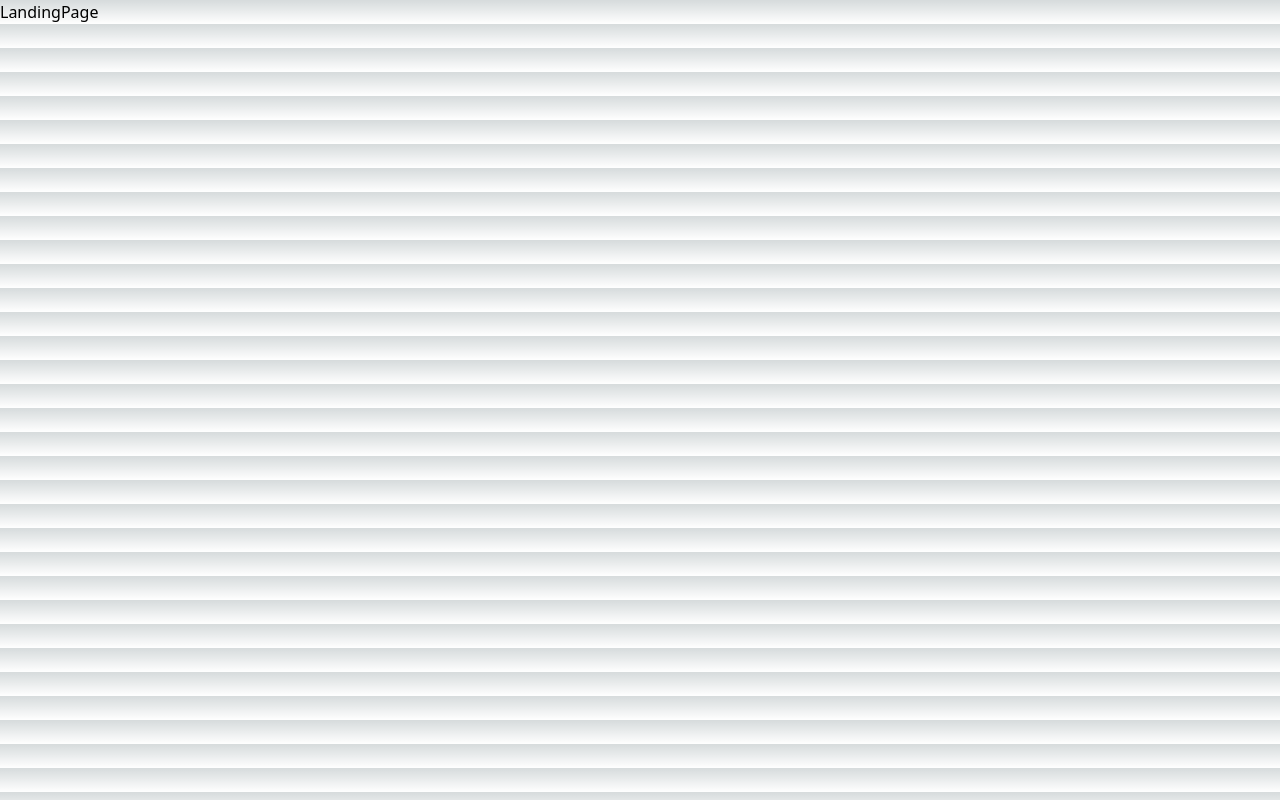
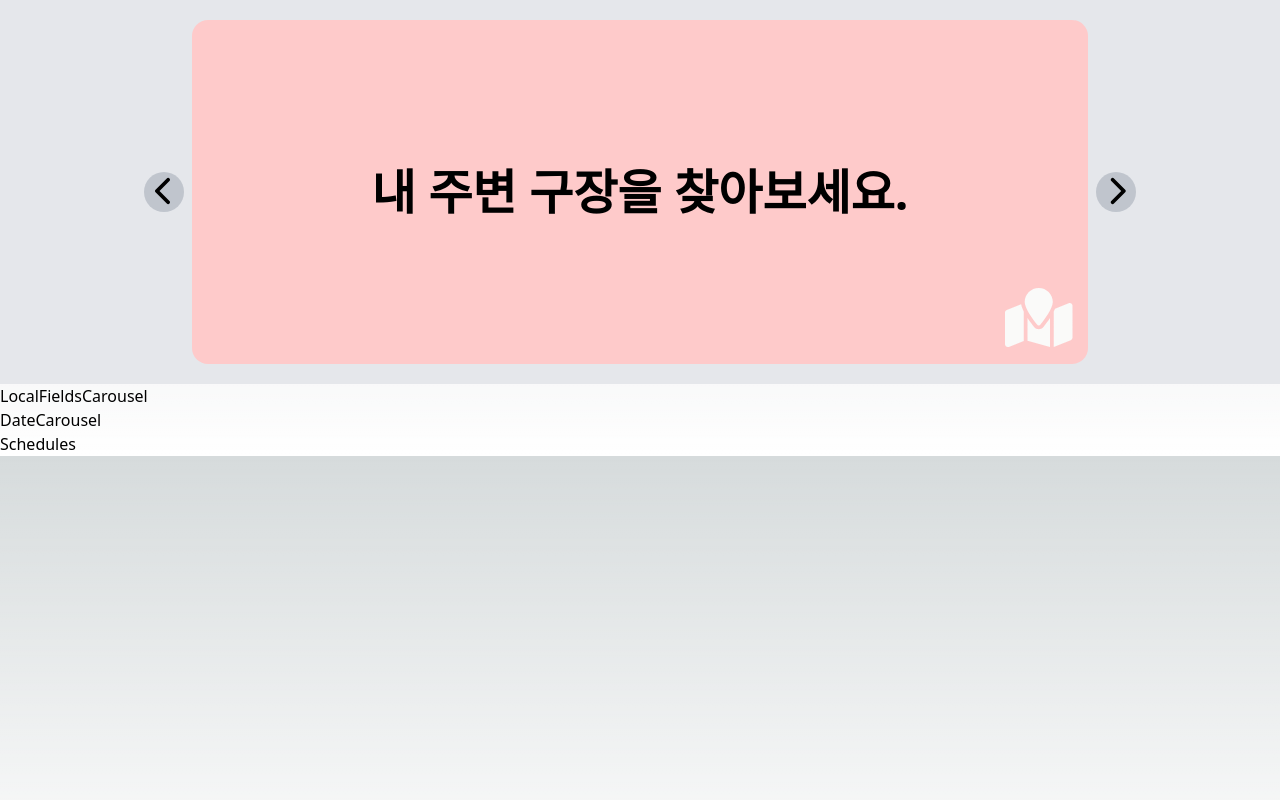
Before and after one commit to I-Futsal-U/I-Futsal-U-FE, a Next.js app: page / in a window 1280 px wide. Built offline with nearby package versions, Linux system fonts and the light colour scheme.

Commit message:
feat: MainCarousel 구현
추가 라이브러리
- fontawesome
- Swiper

```diff
--- a/app/(main)/page.tsx
+++ b/app/(main)/page.tsx
@@ -1,5 +1,17 @@
+import DateCarousel from "@/components/landing/DateCarousel";
+import LocalFieldsCarousel from "@/components/landing/LocalFieldsCarousel";
+import MainCarousel from "@/components/landing/MainCarousel/MainCarousel";
+import Schedules from "@/components/landing/Sehcdules";
+
 function LandingPage() {
-  return <>LandingPage</>;
+  return (
+    <>
+      <MainCarousel />
+      <LocalFieldsCarousel />
+      <DateCarousel />
+      <Schedules />
+    </>
+  );
 }
 
 export default LandingPage;
--- a/app/layout.tsx
+++ b/app/layout.tsx
@@ -1,6 +1,10 @@
 import "./globals.css";
+import "@fortawesome/fontawesome-svg-core/styles.css";
+
+import { config } from "@fortawesome/fontawesome-svg-core";
 
 import ReactQuery from "@/components/provider/ReactQuery";
+config.autoAddCss = false;
 
 export const metadata = {
   title: "I·Futsal·U",
--- /dev/null
+++ b/components/landing/DateCarousel.tsx
@@ -0,0 +1,5 @@
+function DateCarousel() {
+  return <div>DateCarousel</div>;
+}
+
+export default DateCarousel;
--- /dev/null
+++ b/components/landing/LocalFieldsCarousel.tsx
@@ -0,0 +1,5 @@
+function LocalFieldsCarousel() {
+  return <div>LocalFieldsCarousel</div>;
+}
+
+export default LocalFieldsCarousel;
--- /dev/null
+++ b/components/landing/MainCarousel/MainCarousel.tsx
@@ -0,0 +1,69 @@
+"use client";
+import "swiper/css";
+
+import {
+  faChevronLeft,
+  faChevronRight,
+  faFutbol,
+  faMapLocation,
+} from "@fortawesome/free-solid-svg-icons";
+import { FontAwesomeIcon } from "@fortawesome/react-fontawesome";
+import { useRef } from "react";
+import { Autoplay, Navigation } from "swiper";
+import { Swiper, SwiperSlide } from "swiper/react";
+
+import MainItem from "./MainItem";
+
+function MainFieldCarousel() {
+  const navigationNextRef = useRef<HTMLButtonElement | null>(null);
+  const navigationPrevRef = useRef<HTMLButtonElement | null>(null);
+
+  const bgColors = ["bg-blue-700", "bg-red-200"];
+  const icons = [faFutbol, faMapLocation];
+  const texts = ["우리 모두 페어플레이해요!", "내 주변 구장을 찾아보세요."];
+
+  return (
+    <div className="w-screen h-52 sm:h-64 md:h-96 bg-gray-200 py-5">
+      <div className="relative max-w-4xl h-full mx-auto">
+        <Swiper
+          className="w-full h-full"
+          slidesPerView={1}
+          autoplay={{ delay: 2000, disableOnInteraction: false }}
+          loop
+          navigation={{
+            prevEl: navigationPrevRef.current,
+            nextEl: navigationNextRef.current,
+          }}
+          speed={700}
+          modules={[Autoplay, Navigation]}
+        >
+          {bgColors.map((e, i) => (
+            <SwiperSlide
+              className={`rounded-2xl text-xl sm:text-3xl md:text-5xl font-bold ${e}`}
+              key={e}
+            >
+              <h2 className="absolute top-1/2 w-full text-center -translate-y-1/2">
+                {texts[i]}
+              </h2>
+              <MainItem icon={icons[i]} />
+            </SwiperSlide>
+          ))}
+        </Swiper>
+        <button
+          ref={navigationPrevRef}
+          className="hidden lg:block absolute top-1/2 -left-12 -translate-y-1/2 bg-gray-400/50 w-10 h-10 rounded-full z-10"
+        >
+          <FontAwesomeIcon icon={faChevronLeft} className="text-3xl" />
+        </button>
+        <button
+          ref={navigationNextRef}
+          className="hidden lg:block absolute top-1/2 -right-12 -translate-y-1/2 bg-gray-400/50 w-10 h-10 rounded-full z-10"
+        >
+          <FontAwesomeIcon icon={faChevronRight} className="text-3xl" />
+        </button>
+      </div>
+    </div>
+  );
+}
+
+export default MainFieldCarousel;
--- /dev/null
+++ b/components/landing/MainCarousel/MainItem.tsx
@@ -0,0 +1,19 @@
+import { IconDefinition } from "@fortawesome/free-solid-svg-icons";
+import { FontAwesomeIcon } from "@fortawesome/react-fontawesome";
+
+interface MainItemProps {
+  icon: IconDefinition;
+}
+
+function MainItem({ icon }: MainItemProps) {
+  return (
+    <div className="absolute bottom-4 right-4">
+      <FontAwesomeIcon
+        icon={icon}
+        className="text-stone-50 text-3xl sm:text-4xl md:text-6xl"
+      />
+    </div>
+  );
+}
+
+export default MainItem;
--- /dev/null
+++ b/components/landing/Sehcdules.tsx
@@ -0,0 +1,5 @@
+function Schedules() {
+  return <div>Schedules</div>;
+}
+
+export default Schedules;
--- a/package.json
+++ b/package.json
@@ -10,6 +10,9 @@
     "test": "jest --coverage"
   },
   "dependencies": {
+    "@fortawesome/fontawesome-svg-core": "^6.4.0",
+    "@fortawesome/free-solid-svg-icons": "^6.4.0",
+    "@fortawesome/react-fontawesome": "^0.2.0",
     "@next/eslint-plugin-next": "^13.4.2",
     "@tanstack/react-query": "^4.29.7",
     "@types/node": "20.1.4",
@@ -22,6 +25,7 @@
     "postcss": "8.4.23",
     "react": "18.2.0",
     "react-dom": "18.2.0",
+    "swiper": "^9.3.2",
     "tailwindcss": "3.3.2",
     "typescript": "5.0.4"
   },
--- a/tsconfig.json
+++ b/tsconfig.json
@@ -22,8 +22,8 @@
     ],
     "paths": {
       "@/*": ["./*"]
-    },
-    "baseUrl": "./"
+    }
+    // "baseUrl": "./"
   },
   "include": ["next-env.d.ts", "**/*.ts", "**/*.tsx", ".next/types/**/*.ts"],
   "exclude": ["node_modules"]
```
Also changed, not shown: public/landing/maps.jpg (added), 1 other file (tests, documents, lock files or other folders).
